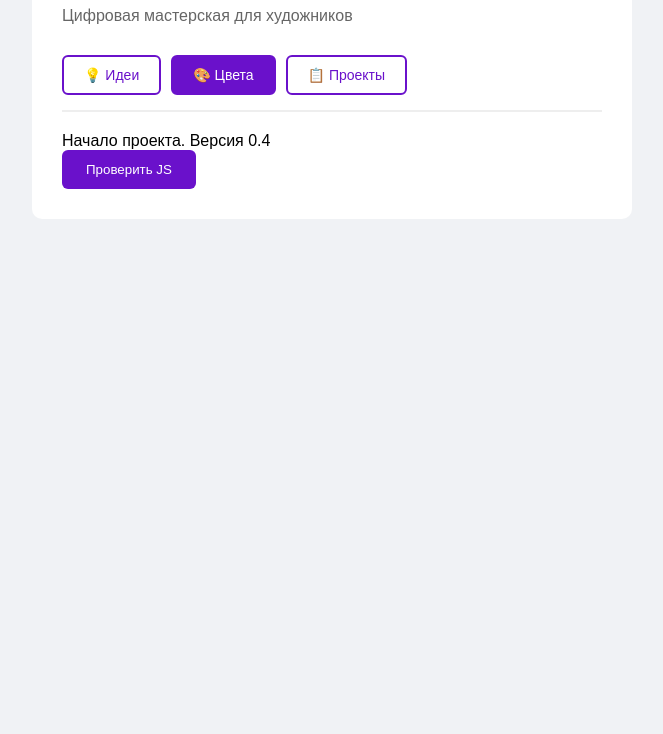
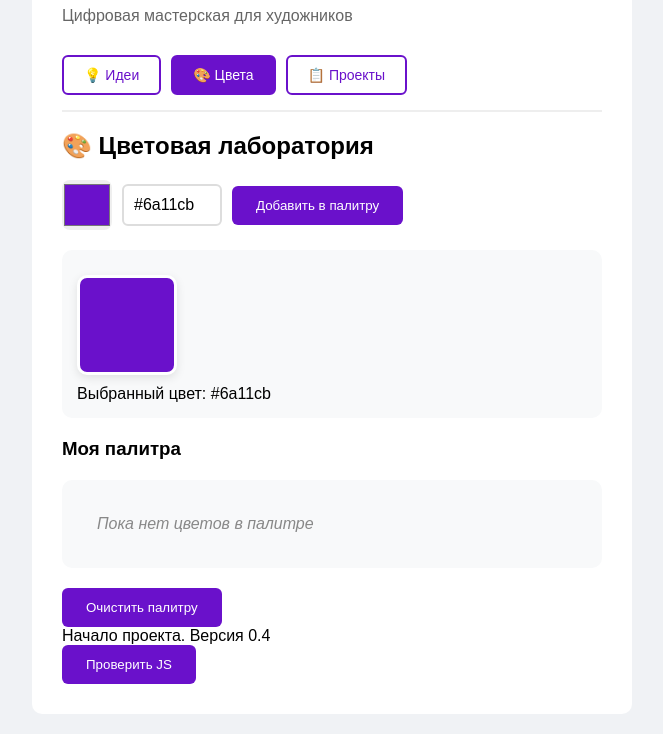
Before and after one commit to PolinaDoskoch970/artflow-assistant, a plain HTML site: page public/index.html in a window 1280 px wide. Both pictures are taken after a click on the button "🎨 Цвета". Shown: the part 91-825 px from the top of the page, without its empty margins (308-971 px from the left). Before the commit the page ends 800 px from the top, so only its background shows below. Drawn offline with Linux system fonts and the light colour scheme.

Commit message:
Исправление ошибки в HTML: восстановление структуры цветовой лаборатории

```diff
--- a/public/index.html
+++ b/public/index.html
@@ -36,7 +36,7 @@
             </div>
          </div>
         <!-- 2. ЦВЕТОВАЯ ЛАБОРАТОРИЯ -->
-        <section id="color-lab" class="content-section">
+        <section id="colors-section" class="content-section">
             <h2>🎨 Цветовая лаборатория</h2>
 
             <div class="color-picker">
```
